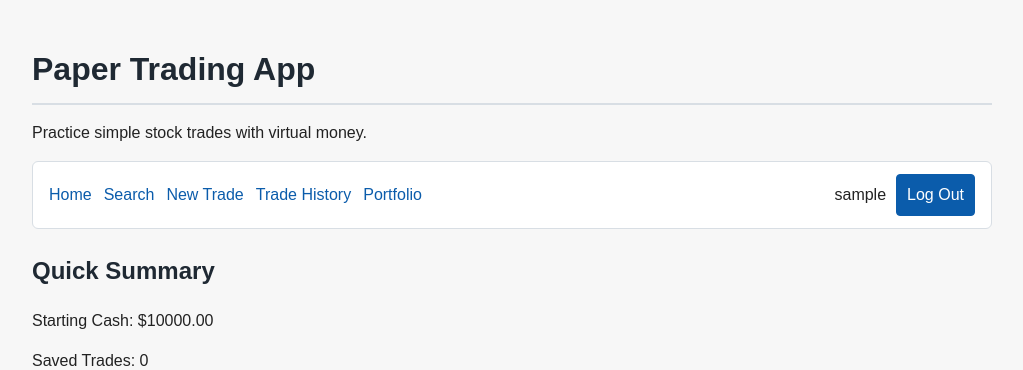
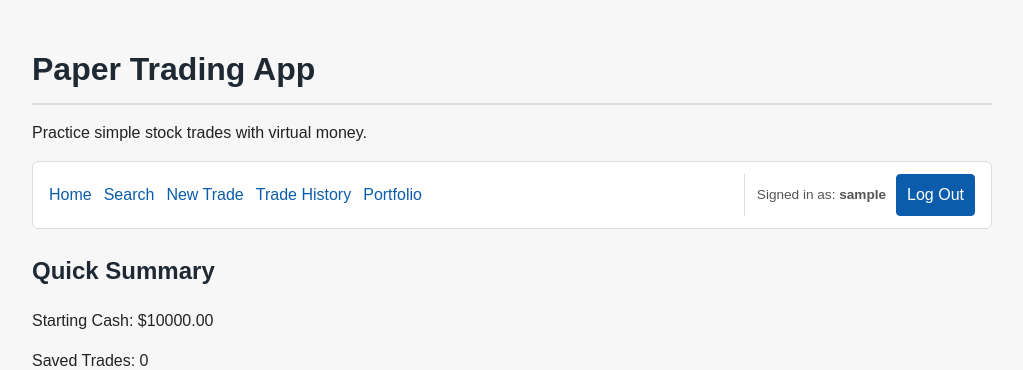
Before and after one commit to noahstephenson/Paper-Trading-App, a Django app: page / in a window 1280 px wide. Shown: the top 370 px of the page, without its empty margins (128-1151 px from the left). Run offline with Django 5.2, Linux system fonts and the light colour scheme; the visitor is signed in with stand-in values (Sample User, id 1); data that the repository does not hold is empty.

Commit message:
Show username clearly in nav as 'Signed in as: username'
Adds a label, bolds the username, and visually separates the user section
from the nav links with a left border.

Co-Authored-By: Claude Sonnet 4.6 <noreply@anthropic.com>

```diff
--- a/trading/static/trading/styles.css
+++ b/trading/static/trading/styles.css
@@ -53,6 +53,13 @@ a:hover {
     display: flex;
     align-items: center;
     gap: 10px;
+    padding-left: 12px;
+    border-left: 1px solid #d8dee4;
+}
+
+.nav-username {
+    font-size: 0.85rem;
+    color: #555;
 }
 
 form {
--- a/trading/templates/trading/index.html
+++ b/trading/templates/trading/index.html
@@ -19,7 +19,7 @@
             <a href="/trades/">Trade History</a>
             <a href="/portfolio/">Portfolio</a>
             <span class="nav-user">
-                {{ request.user.username }}
+                <span class="nav-username">Signed in as: <strong>{{ request.user.username }}</strong></span>
                 <form method="post" action="{% url 'logout' %}">
                     {% csrf_token %}
                     <button type="submit">Log Out</button>
--- a/trading/templates/trading/portfolio.html
+++ b/trading/templates/trading/portfolio.html
@@ -18,7 +18,7 @@
         <a href="/trades/">Trade History</a>
         <a href="/portfolio/">Portfolio</a>
         <span class="nav-user">
-            {{ request.user.username }}
+            <span class="nav-username">Signed in as: <strong>{{ request.user.username }}</strong></span>
             <form method="post" action="{% url 'logout' %}">
                 {% csrf_token %}
                 <button type="submit">Log Out</button>
--- a/trading/templates/trading/search.html
+++ b/trading/templates/trading/search.html
@@ -18,7 +18,7 @@
         <a href="/trades/">Trade History</a>
         <a href="/portfolio/">Portfolio</a>
         <span class="nav-user">
-            {{ request.user.username }}
+            <span class="nav-username">Signed in as: <strong>{{ request.user.username }}</strong></span>
             <form method="post" action="{% url 'logout' %}">
                 {% csrf_token %}
                 <button type="submit">Log Out</button>
--- a/trading/templates/trading/trade_form.html
+++ b/trading/templates/trading/trade_form.html
@@ -19,7 +19,7 @@
         <a href="/trades/">Trade History</a>
         <a href="/portfolio/">Portfolio</a>
         <span class="nav-user">
-            {{ request.user.username }}
+            <span class="nav-username">Signed in as: <strong>{{ request.user.username }}</strong></span>
             <form method="post" action="{% url 'logout' %}">
                 {% csrf_token %}
                 <button type="submit">Log Out</button>
--- a/trading/templates/trading/trade_history.html
+++ b/trading/templates/trading/trade_history.html
@@ -18,7 +18,7 @@
         <a href="/trades/">Trade History</a>
         <a href="/portfolio/">Portfolio</a>
         <span class="nav-user">
-            {{ request.user.username }}
+            <span class="nav-username">Signed in as: <strong>{{ request.user.username }}</strong></span>
             <form method="post" action="{% url 'logout' %}">
                 {% csrf_token %}
                 <button type="submit">Log Out</button>
```
